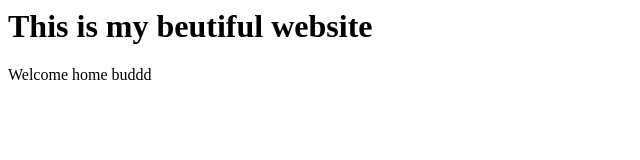
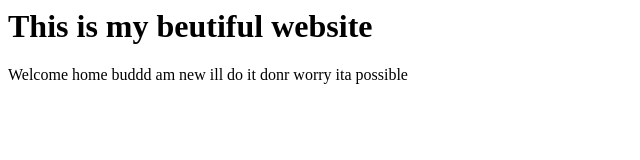
Before and after one commit to preddy216/myproject, a plain HTML site: page index.html in a window 1280 px wide. Shown: the whole page, without its empty margins (0-640 px from the left). Drawn offline with Linux system fonts and the light colour scheme.

Commit message:
added new lines bro

```diff
--- a/index.html
+++ b/index.html
@@ -1,5 +1,8 @@
+
 <html>
 <title> THIS IS MY WEBSITE</title>
 <h1>This is my beutiful website</h1>
 <P> Welcome home buddd
 </html>
+am new ill do it
+donr worry ita possible
```
Also changed, not shown: mintty.2021-07-21_18-06-51.png (added), 14 other files.
